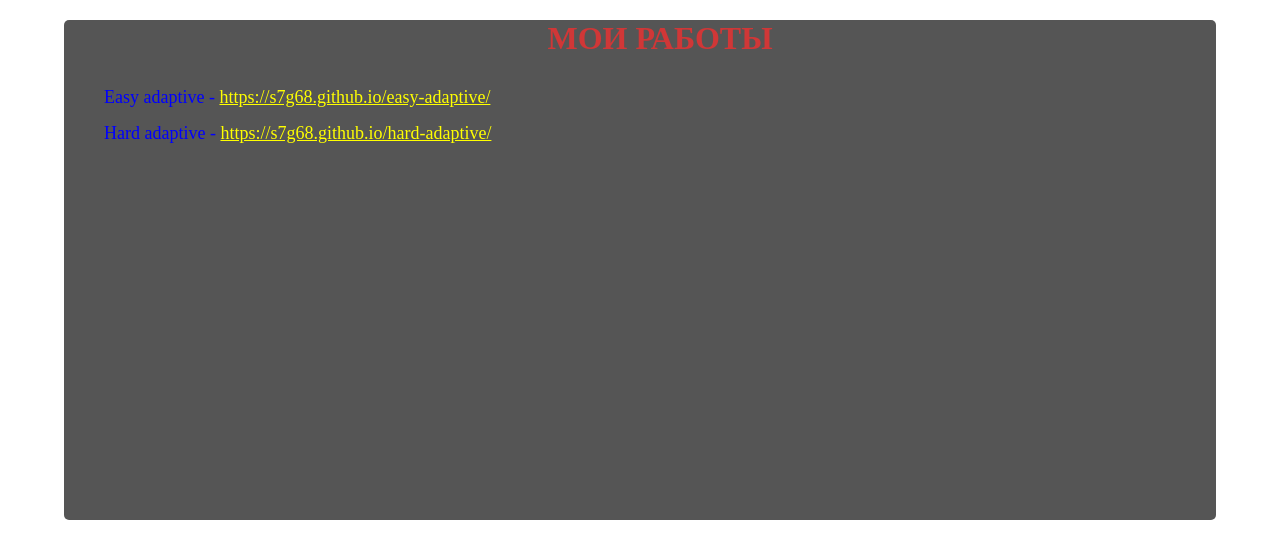
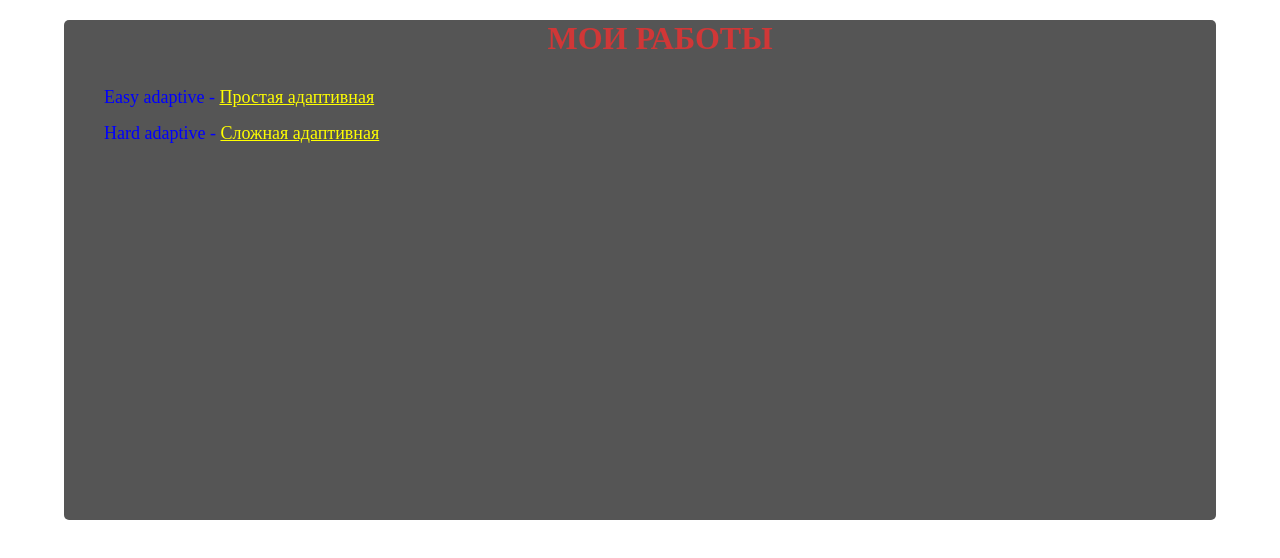
Before and after one commit to KostyaMitin/KostyaMitin.github.io, a plain HTML site: page index.html in a window 1280 px wide. Drawn offline with Linux system fonts and the light colour scheme.

Commit message:
2, change name

```diff
--- a/index.html
+++ b/index.html
@@ -46,8 +46,8 @@
 	<div class="container">
 		<h1>Мои работы</h1>
 		<ul>
-			<li>Easy adaptive - <a href="https://s7g68.github.io/easy-adaptive/">https://s7g68.github.io/easy-adaptive/</a></li>
-			<li>Hard adaptive - <a href="https://s7g68.github.io/hard-adaptive/">https://s7g68.github.io/hard-adaptive/</a></li>
+			<li>Easy adaptive - <a href="https://KostyaMitin.github.io/easy-adaptive/">Простая адаптивная</a></li>
+			<li>Hard adaptive - <a href="https://KostyaMitin.github.io/hard-adaptive/">Сложная адаптивная</a></li>
 
 		</ul>
 	</div>
```
